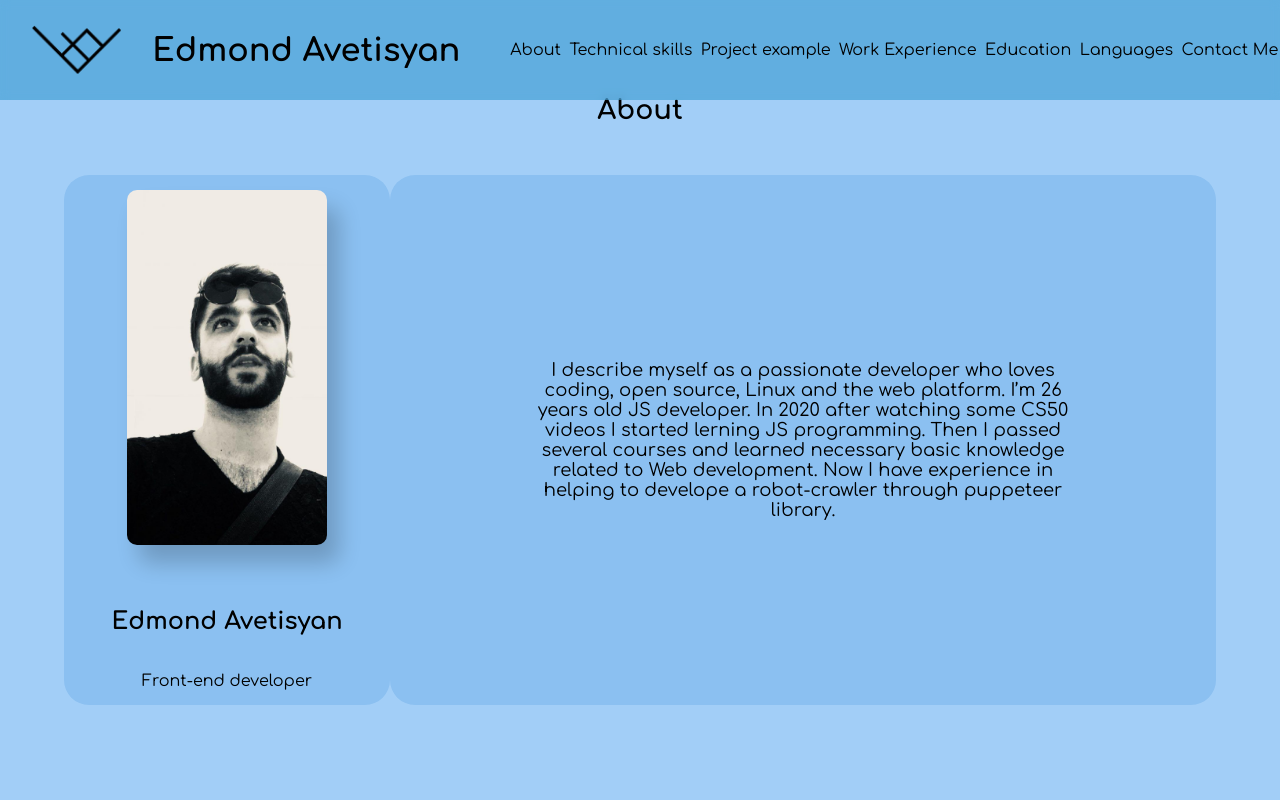
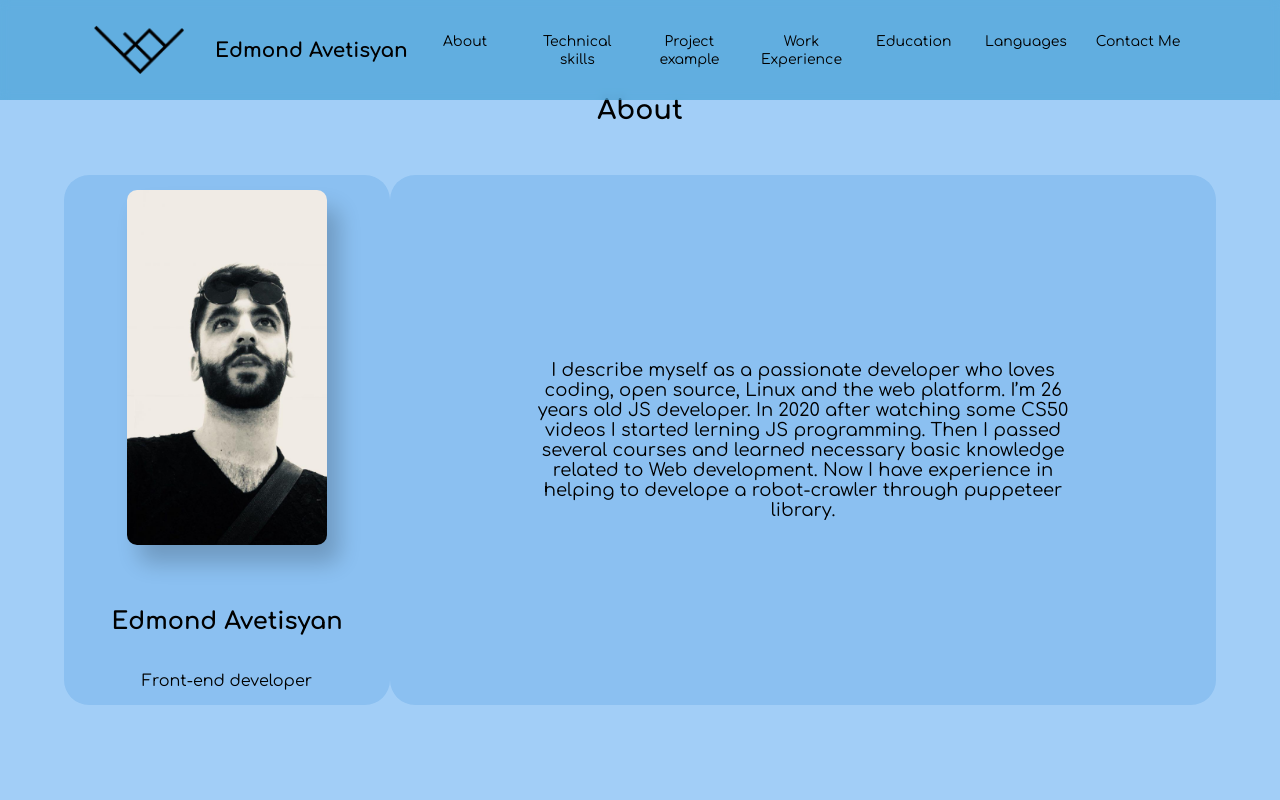
Before and after one commit to edapess/rsschool-cv, a plain HTML site: page index.html in a window 1280 px wide. Shown: the top 800 px of the page. Drawn offline with Linux system fonts and the light colour scheme.

Commit message:
fix: some fixes

```diff
--- a/style.css
+++ b/style.css
@@ -25,7 +25,6 @@ header {
   font-size: 20px;
   display: flex;
   justify-content: space-between;
-  height: 1500px;
 }
 .logo {
   margin-right: 30px;
@@ -209,3 +208,29 @@ color: blanchedalmond;
 .rsschool{
   width: 100px;
 }
+
+@media (max-width: 1414px) {
+h1{
+  font-size: 20px;
+}
+}
+
+@media (max-width: 1380px) {
+  .logo-container {
+    margin-right: 10px;
+  }
+  .nav-link a{
+    font-size: 14px;
+  }
+  li.nav-link{
+    width: 95px;
+    text-align: center;
+  }
+  .navbar{
+    justify-content: space-between;
+  }
+  header{
+    width: 100%;
+    padding: 0px;
+}
+  }
```
